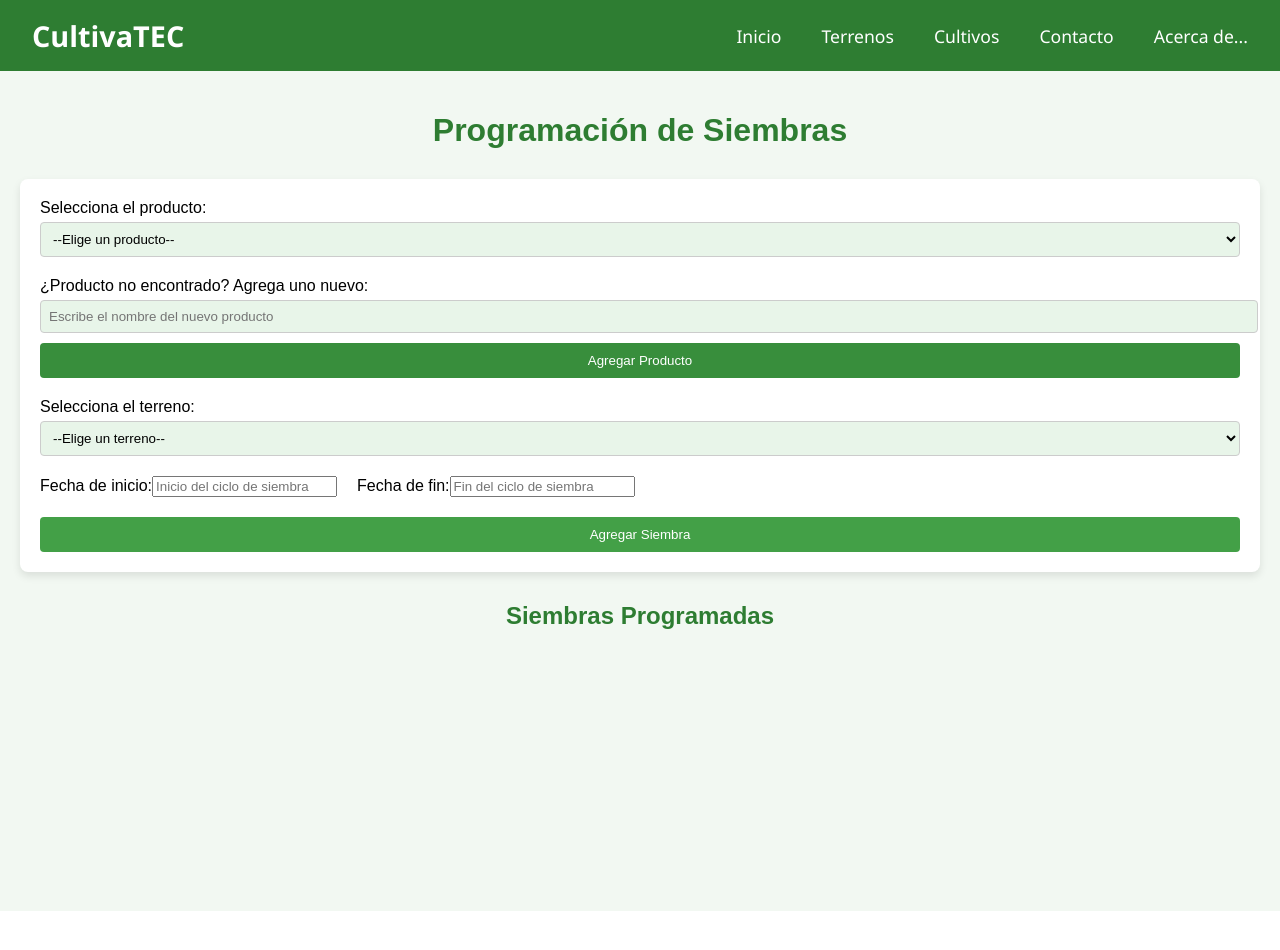
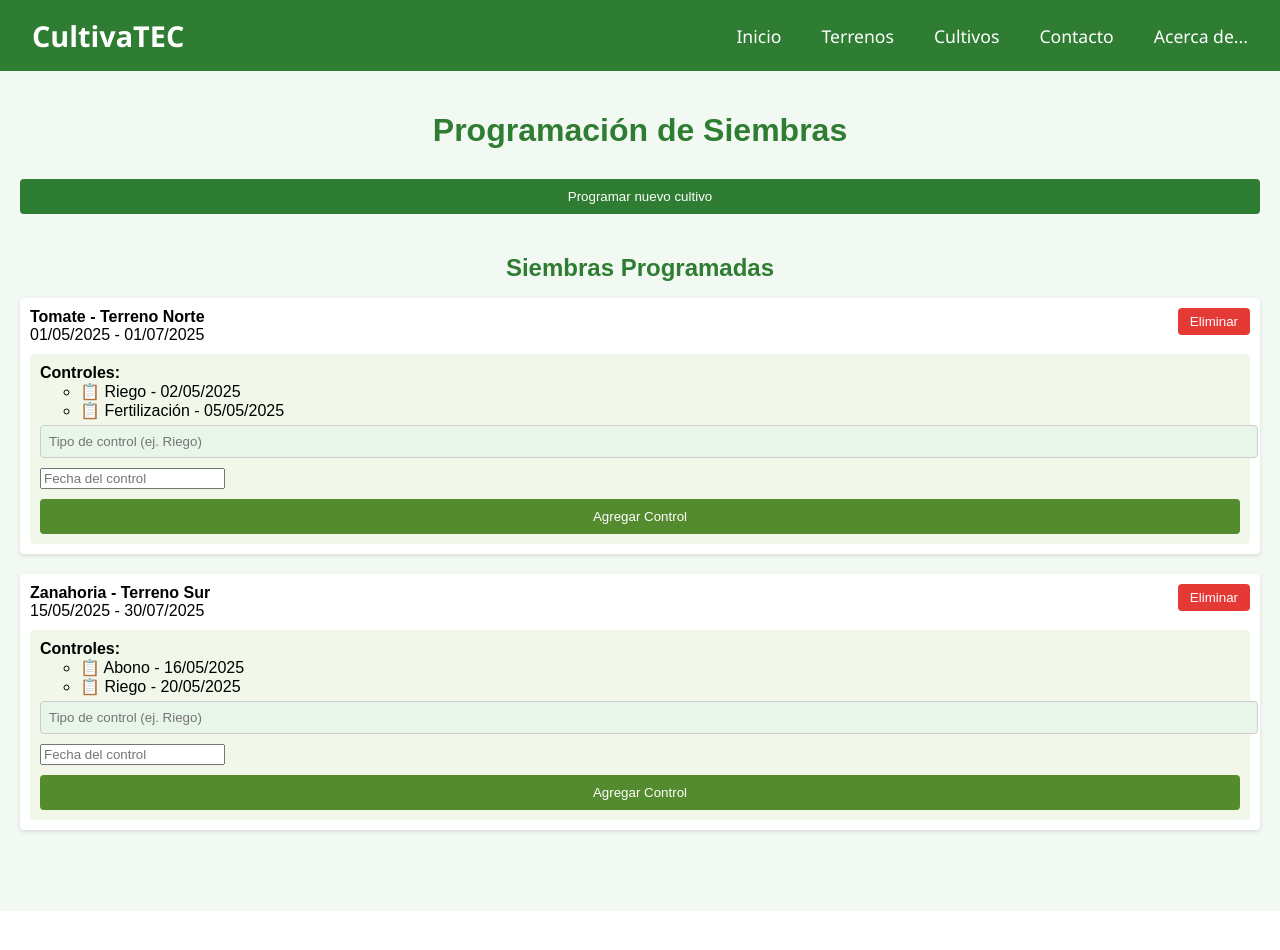
Before and after one commit to MarioRojasV/Proyecto2Reque, a React (Create React App) app: page /cultivos in a window 1280 px wide. Shown: the top 950 px of the page. Built offline with nearby package versions, Linux system fonts and the light colour scheme.

Commit message:
Control de cultivos

```diff
--- /dev/null
+++ b/public/appDB/cultivos.json
@@ -0,0 +1,24 @@
+{
+    "siembras": [
+      {
+        "producto": "Tomate",
+        "terreno": "Terreno Norte",
+        "fechaInicio": "01/05/2025",
+        "fechaFin": "01/07/2025",
+        "controles": [
+          { "tipo": "Riego", "fecha": "02/05/2025" },
+          { "tipo": "Fertilización", "fecha": "05/05/2025" }
+        ]
+      },
+      {
+        "producto": "Zanahoria",
+        "terreno": "Terreno Sur",
+        "fechaInicio": "15/05/2025",
+        "fechaFin": "30/07/2025",
+        "controles": [
+        { "tipo": "Abono", "fecha": "16/05/2025" },
+        { "tipo": "Riego", "fecha": "20/05/2025" }
+        ]
+      }
+    ]
+  }
--- a/public/appDB/terrenos.json
+++ b/public/appDB/terrenos.json
@@ -7,7 +7,7 @@
         "ubicacion": "San Carlos, Copevega, ",
         "area": 1821,
         "estadoCultivo": "en proceso",
-        "cultivoEnProceso": "Maíz",
+        "cultivoEnProceso": "Tomate",
         "planSiembraId": "PS123",
         "estado": {
           "labranzaRealizada": true,
@@ -112,9 +112,9 @@
         "nombre": "Terreno Sur",
         "ubicacion": "San Carlos, Copevega, ",
         "area": 521,
-        "estadoCultivo": "sin cultivo",
-        "cultivoEnProceso": "-",
-        "planSiembraId": null,
+        "estadoCultivo": "en proceso",
+        "cultivoEnProceso": "Zanahoria",
+        "planSiembraId": "PS125",
         "estado": {
           "labranzaRealizada": false,
           "calAplicada": false,
--- a/src/pages/Cultivos.js
+++ b/src/pages/Cultivos.js
@@ -1,4 +1,4 @@
-import React, { useState } from 'react';
+import React, { useState, useEffect } from 'react';
 import DatePicker from 'react-datepicker';
 import "react-datepicker/dist/react-datepicker.css";
 
@@ -7,7 +7,7 @@ const Cultivos = () => {
     const productosGuardados = localStorage.getItem('productos');
     return productosGuardados ? JSON.parse(productosGuardados) : ["Tomate", "Lechuga", "Zanahoria"];
   });
-  const [terrenos] = useState(["Terreno Norte", "Terreno Este", "Terreno Sur"]);
+  const [terrenos, setTerrenos] = useState([]);
   const [productoSeleccionado, setProductoSeleccionado] = useState("");
   const [terrenoSeleccionado, setTerrenoSeleccionado] = useState("");
   const [siembras, setSiembras] = useState([]);
@@ -15,6 +15,27 @@ const Cultivos = () => {
   const [fechaFin, setFechaFin] = useState(null);
   const [nuevoProducto, setNuevoProducto] = useState("");
   const [error, setError] = useState("");
+  const [nuevoControl, setNuevoControl] = useState("");
+  const [fechaControl, setFechaControl] = useState(null);
+  const [mostrarFormulario, setMostrarFormulario] = useState(false);
+  const [mostrarAgregarProducto, setMostrarAgregarProducto] = useState(false);
+
+  useEffect(() => {
+    fetch('/appDB/terrenos.json')
+      .then(res => res.json())
+      .then(data => {
+        const nombresTerrenos = data.terrenos.map(terreno => terreno.nombre);
+        setTerrenos(nombresTerrenos);
+      })
+      .catch(err => console.error("Error al cargar los terrenos:", err));
+  }, []);
+
+  useEffect(() => {
+    fetch('/appDB/cultivos.json')
+      .then(res => res.json())
+      .then(data => setSiembras(data.siembras))
+      .catch(err => console.error("Error al cargar cultivos:", err));
+  }, []);
 
   const handleSeleccionProducto = (event) => {
     setProductoSeleccionado(event.target.value);
@@ -34,7 +55,8 @@ const Cultivos = () => {
       producto: productoSeleccionado,
       terreno: terrenoSeleccionado,
       fechaInicio: fechaInicio.toLocaleDateString(),
-      fechaFin: fechaFin.toLocaleDateString()
+      fechaFin: fechaFin.toLocaleDateString(),
+      controles: []
     };
 
     setSiembras([...siembras, nuevaSiembra]);
@@ -56,6 +78,19 @@ const Cultivos = () => {
     setProductos(productosActualizados);
     localStorage.setItem('productos', JSON.stringify(productosActualizados));
     setNuevoProducto("");
+    setMostrarAgregarProducto(false);
+  };
+
+  const agregarControl = (index) => {
+    if (!nuevoControl || !fechaControl) return;
+    const nuevasSiembras = [...siembras];
+    nuevasSiembras[index].controles.push({
+      tipo: nuevoControl,
+      fecha: fechaControl.toLocaleDateString()
+    });
+    setSiembras(nuevasSiembras);
+    setNuevoControl("");
+    setFechaControl(null);
   };
 
   const styles = {
@@ -119,11 +154,8 @@ const Cultivos = () => {
     siembraItem: {
       backgroundColor: '#ffffff',
       padding: '10px',
-      marginBottom: '10px',
+      marginBottom: '20px',
       borderRadius: '4px',
-      display: 'flex',
-      justifyContent: 'space-between',
-      alignItems: 'center',
       boxShadow: '0 2px 4px rgba(0,0,0,0.1)'
     },
     deleteBtn: {
@@ -132,7 +164,24 @@ const Cultivos = () => {
       border: 'none',
       padding: '6px 12px',
       borderRadius: '4px',
-      cursor: 'pointer'
+      cursor: 'pointer',
+      float: 'right'
+    },
+    controlList: {
+      marginTop: '10px',
+      backgroundColor: '#f1f8e9',
+      padding: '10px',
+      borderRadius: '4px'
+    },
+    miniButton: {
+      backgroundColor: '#43a047',
+      border: 'none',
+      borderRadius: '4px',
+      padding: '4px 14px',
+      fontSize: '12px',
+      cursor: 'pointer',
+      marginTop: '5px',
+      color: 'white'
     }
   };
 
@@ -142,45 +191,53 @@ const Cultivos = () => {
 
       {error && <div style={styles.errorMessage}>{error}</div>}
 
+      <button
+        onClick={() => setMostrarFormulario(!mostrarFormulario)}
+        style={{ ...styles.submitBtn, marginBottom: '20px', backgroundColor: '#2e7d32' }}
+      >
+        {mostrarFormulario ? "Cerrar formulario" : "Programar nuevo cultivo"}
+      </button>
+
+      {mostrarFormulario && (
         <div style={styles.formContainer}>
           <div style={styles.selectContainer}>
             <label>Selecciona el producto:</label>
-          <select
-            value={productoSeleccionado}
-            onChange={handleSeleccionProducto}
-            style={styles.inputField}
-          >
+            <select value={productoSeleccionado} onChange={handleSeleccionProducto} style={styles.inputField}>
               <option value="">--Elige un producto--</option>
               {productos.map((producto, index) => (
                 <option key={index} value={producto}>{producto}</option>
               ))}
             </select>
-        </div>
 
-        <div style={styles.selectContainer}>
-          <label>¿Producto no encontrado? Agrega uno nuevo:</label>
+            <button
+              onClick={() => setMostrarAgregarProducto(!mostrarAgregarProducto)}
+              style={styles.miniButton}
+            >
+              {mostrarAgregarProducto ? "Cancelar" : "Agregar nuevo producto"}
+            </button>
+
+            {mostrarAgregarProducto && (
+              <div style={{ marginTop: '10px' }}>
                 <input
                   type="text"
                   value={nuevoProducto}
                   onChange={(e) => setNuevoProducto(e.target.value)}
-            placeholder="Escribe el nombre del nuevo producto"
+                  placeholder="Nuevo producto"
                   style={styles.inputField}
                 />
                 <button
                   onClick={agregarNuevoProducto}
                   style={{ ...styles.submitBtn, marginTop: '10px', backgroundColor: '#388e3c' }}
                 >
-            Agregar Producto
+                  Guardar Producto
                 </button>
+              </div>
+            )}
           </div>
 
           <div style={styles.selectContainer}>
             <label>Selecciona el terreno:</label>
-          <select
-            value={terrenoSeleccionado}
-            onChange={handleSeleccionTerreno}
-            style={styles.inputField}
-          >
+            <select value={terrenoSeleccionado} onChange={handleSeleccionTerreno} style={styles.inputField}>
               <option value="">--Elige un terreno--</option>
               {terrenos.map((terreno, index) => (
                 <option key={index} value={terreno}>{terreno}</option>
@@ -199,7 +256,6 @@ const Cultivos = () => {
                 className="input-field"
               />
             </div>
-
             <div>
               <label>Fecha de fin:</label>
               <DatePicker
@@ -214,13 +270,46 @@ const Cultivos = () => {
 
           <button onClick={agregarSiembra} style={styles.submitBtn}>Agregar Siembra</button>
         </div>
+      )}
 
       <h2 style={styles.siembrasHeader}>Siembras Programadas</h2>
       <ul style={styles.siembrasList}>
         {siembras.map((siembra, index) => (
           <li key={index} style={styles.siembraItem}>
-            <span>{siembra.producto} - {siembra.terreno} - {siembra.fechaInicio} - {siembra.fechaFin}</span>
             <button onClick={() => eliminarSiembra(index)} style={styles.deleteBtn}>Eliminar</button>
+            <div>
+              <strong>{siembra.producto} - {siembra.terreno}</strong><br />
+              {siembra.fechaInicio} - {siembra.fechaFin}
+
+              <div style={styles.controlList}>
+                <strong>Controles:</strong>
+                <ul>
+                  {siembra.controles.map((control, i) => (
+                    <li key={i}>📋 {control.tipo} - {control.fecha}</li>
+                  ))}
+                </ul>
+                <input
+                  type="text"
+                  placeholder="Tipo de control (ej. Riego)"
+                  value={index === siembras.length - 1 ? nuevoControl : ""}
+                  onChange={(e) => setNuevoControl(e.target.value)}
+                  style={{ ...styles.inputField, marginBottom: '10px' }}
+                />
+                <DatePicker
+                  selected={index === siembras.length - 1 ? fechaControl : null}
+                  onChange={(date) => setFechaControl(date)}
+                  dateFormat="dd/MM/yyyy"
+                  placeholderText="Fecha del control"
+                  className="input-field"
+                />
+                <button
+                  onClick={() => agregarControl(index)}
+                  style={{ ...styles.submitBtn, marginTop: '10px', backgroundColor: '#558b2f' }}
+                >
+                  Agregar Control
+                </button>
+              </div>
+            </div>
           </li>
         ))}
       </ul>
```
Lines whose indentation alone changed are shown as unchanged.
